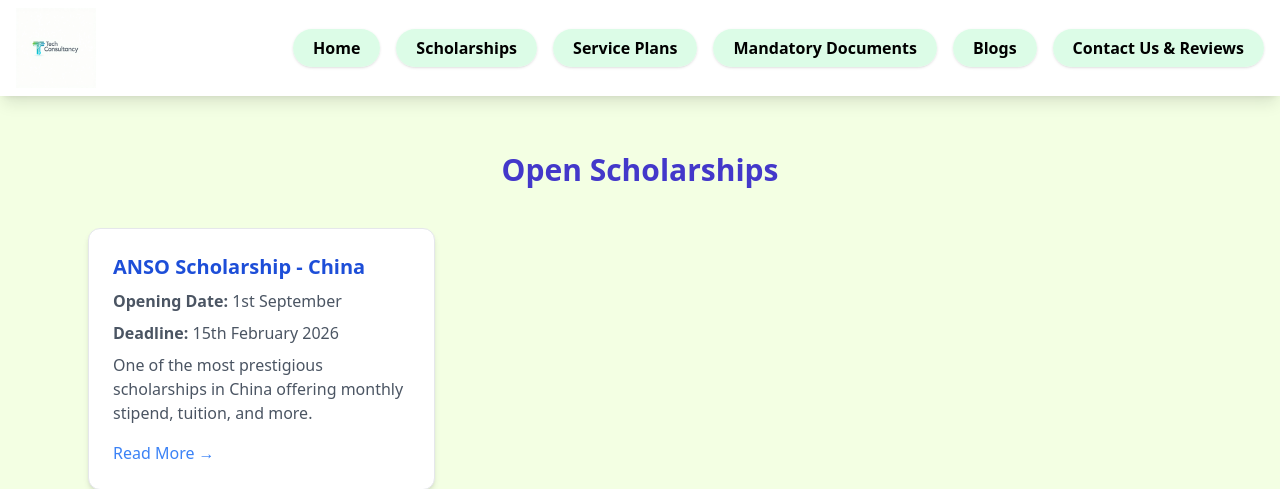
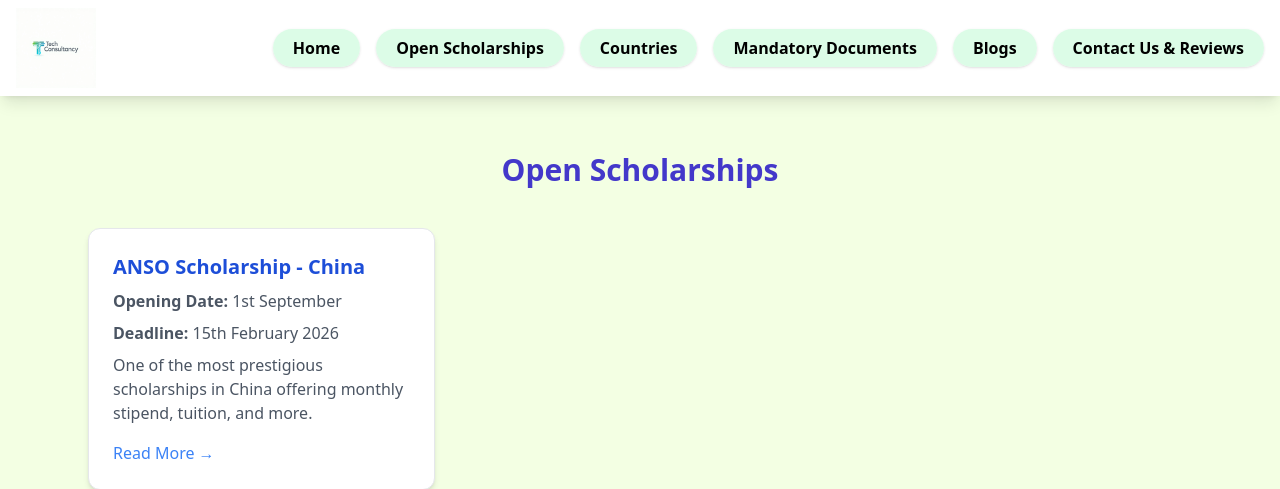
Before and after one commit to Asimirfan721/Consultancy-Business, a Laravel app: page /scholarships in a window 1280 px wide. Shown: the top 489 px of the page. Run offline with Laravel 12, Linux system fonts and the light colour scheme; some libraries are stand-ins or nearby versions.

Commit message:
names changed

```diff
--- a/resources/views/layouts/app.blade.php
+++ b/resources/views/layouts/app.blade.php
@@ -45,13 +45,13 @@
                 <li>
                     <a href="{{ route('scholarships') }}"
                        class="px-5 py-2 rounded-full bg-green-100 text-black font-bold shadow transition-all duration-200 hover:bg-green-300">
-                        Scholarships
+                       Open Scholarships
                     </a>
                 </li>
                 <li>
                     <a href="{{ route('services') }}"
                        class="px-5 py-2 rounded-full bg-green-100 text-black font-semibold shadow transition-all duration-200 hover:bg-green-300">
-                        Service Plans
+                        Countries
                     </a>
                 </li>
                 <li>
```
